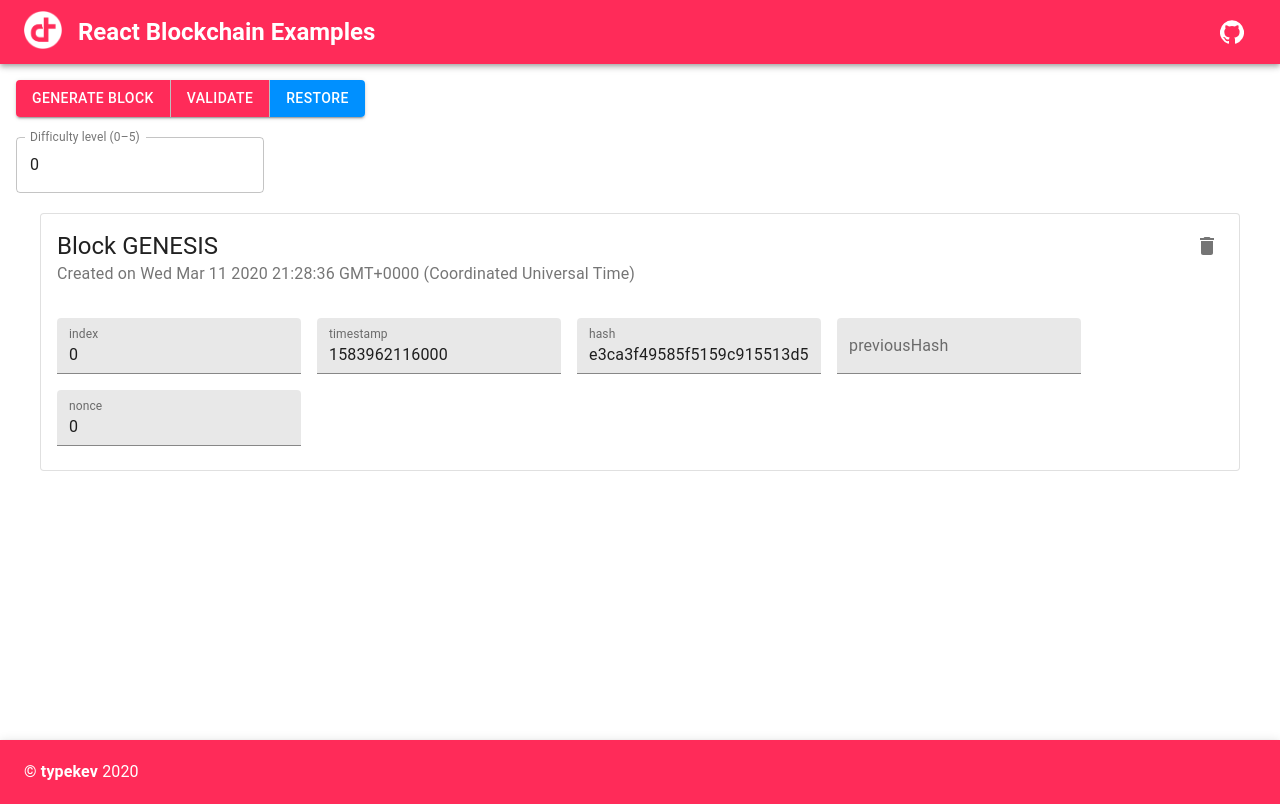
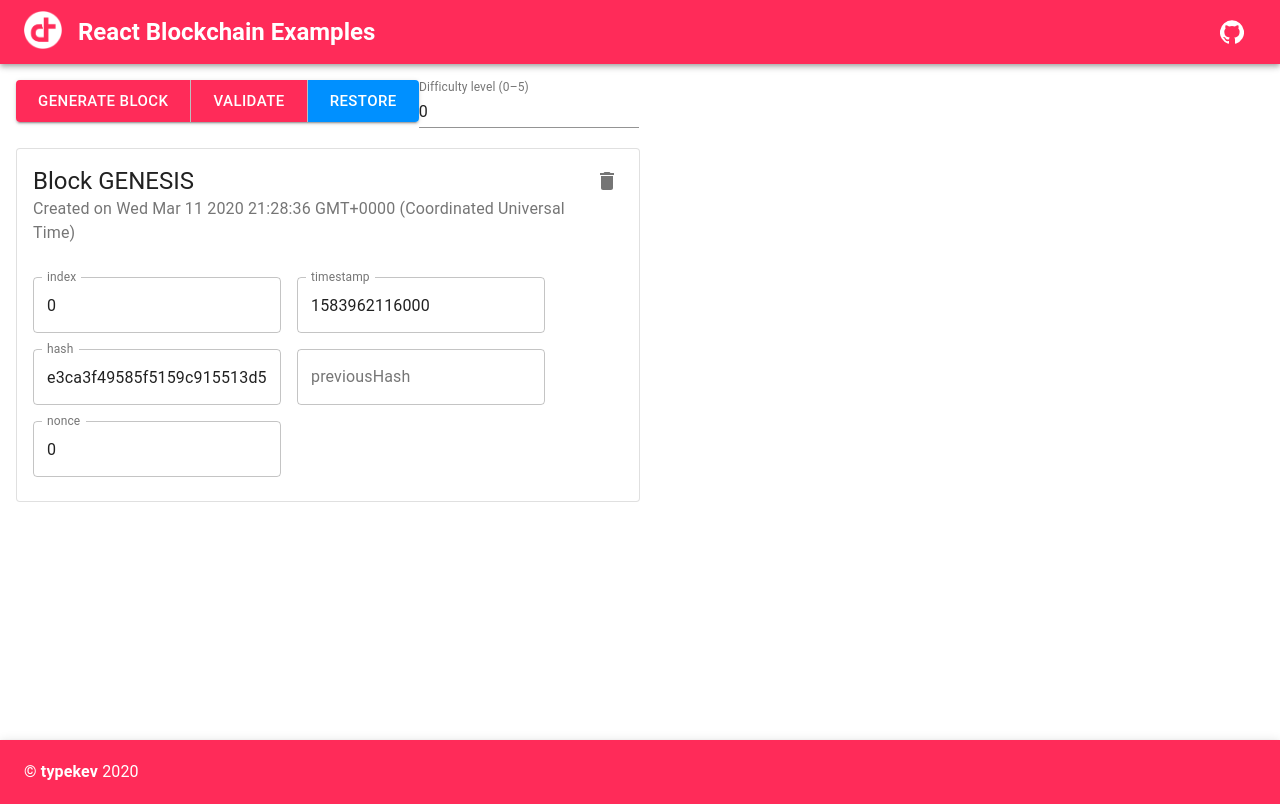
Before and after one commit to typekev/react-blockchain-examples, a React (Create React App) app: page / in a window 1280 px wide. Built offline with nearby package versions, Linux system fonts and the light colour scheme.

Commit message:
visual improvements

```diff
--- a/src/components/Block.js
+++ b/src/components/Block.js
@@ -33,7 +33,7 @@ const Block = ({ index, timestamp, hash, del, onChange, ...fields }) => {
             ].map(([key, value]) => (
               <Grid key={key} item>
                 <TextField
-                  variant="filled"
+                  variant="outlined"
                   type={typeof value}
                   label={key}
                   value={value}
--- a/src/components/Chain.js
+++ b/src/components/Chain.js
@@ -1,6 +1,6 @@
 import React, { useState, useEffect, useContext } from "react";
 import sha256 from "crypto-js/sha256";
-import { Button, ButtonGroup, Container, TextField } from "@material-ui/core";
+import { Grid, Button, ButtonGroup, TextField } from "@material-ui/core";
 import { AlertContext } from "../providers/AlertProvider";
 import Block from "./Block";
 
@@ -82,8 +82,11 @@ const Chain = () => {
   }, [localBlockchain]);
 
   return (
-    <div>
-      <ButtonGroup variant="contained">
+    <Grid container>
+      <Grid item md={6}>
+        <Grid container>
+          <Grid item flex="1">
+            <ButtonGroup variant="contained" size="large">
               <Button
                 color="primary"
                 onClick={() =>
@@ -97,7 +100,7 @@ const Chain = () => {
                 onClick={() =>
                   setMessage(
                     validate(blockchain, localBlockchain)
-                ? "Your local blockchain is in consensus with the majority of blockchains on the network."
+                      ? "Your local blockchain is in consensus with the majority of chains on the network."
                       : "Your local blockchain is not valid!"
                   )
                 }
@@ -111,19 +114,21 @@ const Chain = () => {
                 Restore
               </Button>
             </ButtonGroup>
-      <br />
-      <br />
+          </Grid>
+          <Grid item>
             <TextField
-        variant="outlined"
+              fullWidth
               label="Difficulty level (0–5)"
               type="number"
               value={difficulty}
+              margin="none"
               onChange={e =>
                 Number(e.target.value) >= 0 &&
                 setDifficulty(e.target.value > 4 ? 5 : Number(e.target.value))
               }
             />
-      <Container fixed>
+          </Grid>
+        </Grid>
         {localBlockchain.map((blockData, index) => (
           <Block
             key={index}
@@ -133,8 +138,8 @@ const Chain = () => {
             {...blockData}
           />
         ))}
-      </Container>
-    </div>
+      </Grid>
+    </Grid>
   );
 };
 
```
Lines whose indentation alone changed are shown as unchanged.
